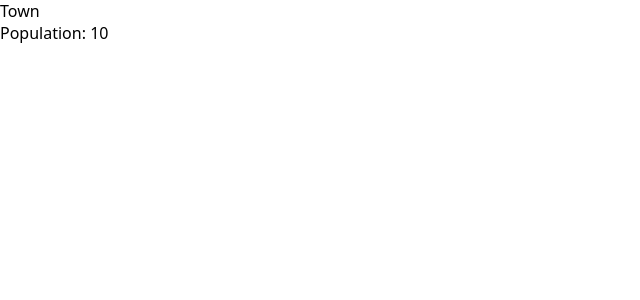
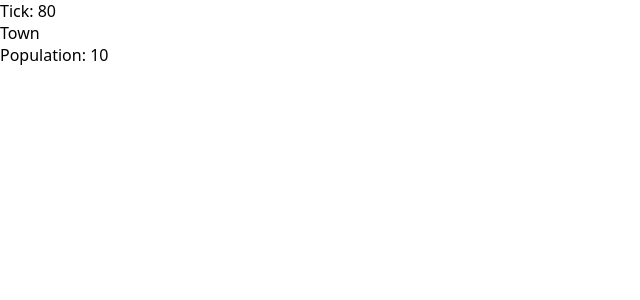
Before and after one commit to tylerschloesser/sim-v6, a React app in the folder packages/app/: page / in a window 1280 px wide. Shown: the top 300 px of the page, without its empty margins (0-640 px from the left). Built offline with nearby package versions, Linux system fonts and the light colour scheme; the HTML template or start-up script is replaced by a standard one.

Commit message:
show tick

```diff
--- a/packages/app/src/const.ts
+++ b/packages/app/src/const.ts
@@ -1,4 +1,4 @@
-export const RESET_LOCAL_STORAGE: boolean = true
+export const RESET_LOCAL_STORAGE: boolean = false
 export const SHOW_GRID: boolean = true
 export const ENABLE_SMOOTH_CAMERA: boolean = true
 
--- a/packages/app/src/home.tsx
+++ b/packages/app/src/home.tsx
@@ -6,6 +6,7 @@ export function Home() {
   const { world } = useContext(AppContext)
   return (
     <div>
+      <div>Tick: {world.tick}</div>
       {Object.values(world.entities).map((entity) => (
         <Fragment key={entity.id}>
           {(() => {
```
